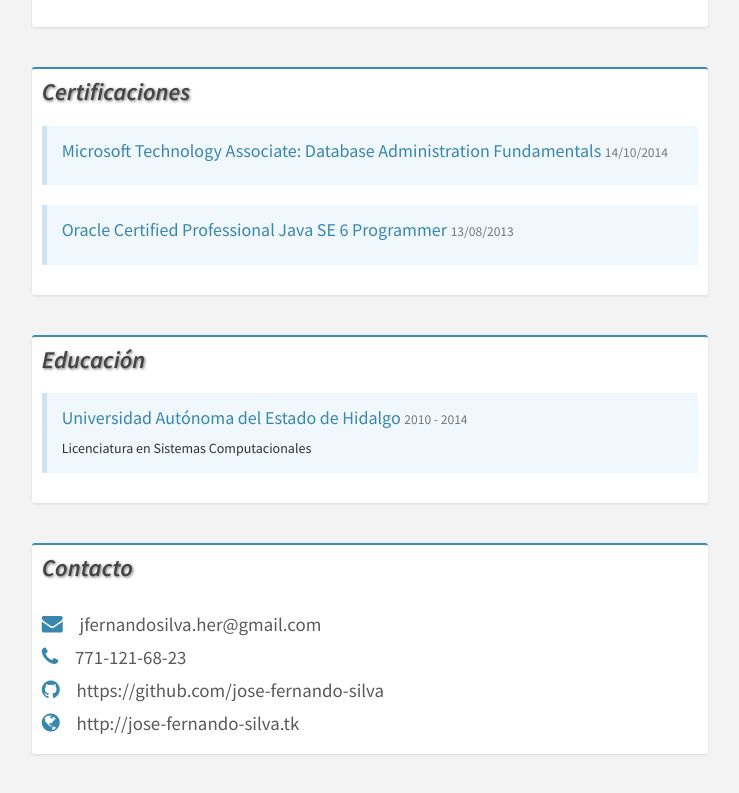
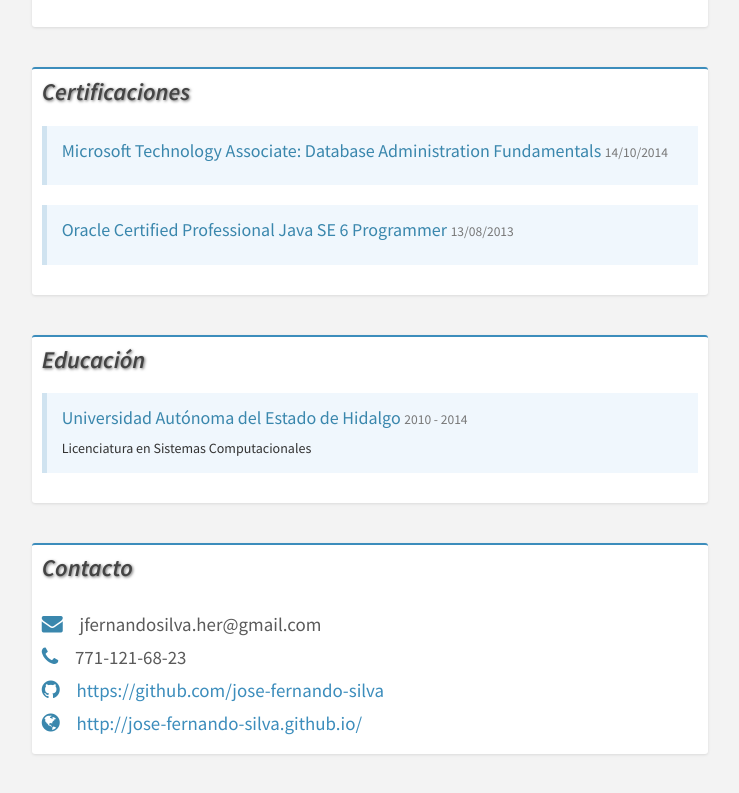
Before and after one commit to jfernandosilva/jose-fernando-silva.github.io, a plain HTML site: page index.html in a window 1280 px wide. Shown: the part 2207-3000 px from the top of the page, without its empty margins (380-1119 px from the left). Drawn offline with Linux system fonts and the light colour scheme.

Commit message:
Modificaciones

```diff
--- a/index.html
+++ b/index.html
@@ -343,13 +343,13 @@
                                 <li>
                                     <h4 class="contacto">
                                         <b><i class="fa  fa-github"></i>&nbsp;&nbsp;&nbsp;</b>
-                                        <span>https://github.com/jose-fernando-silva</span>
+                                        <span><a href="https://github.com/jose-fernando-silva">https://github.com/jose-fernando-silva</a></span>
                                     </h4>
                                 </li>
                                 <li>
                                     <h4 class="contacto">
                                         <b><i class="fa  fa-globe"></i>&nbsp;&nbsp;&nbsp;</b>
-                                        <span>http://jose-fernando-silva.tk</span>
+                                        <span><a href="http://jose-fernando-silva.github.io/">http://jose-fernando-silva.github.io/</a></span>
                                     </h4>
                                 </li>
                             </ul>
```
